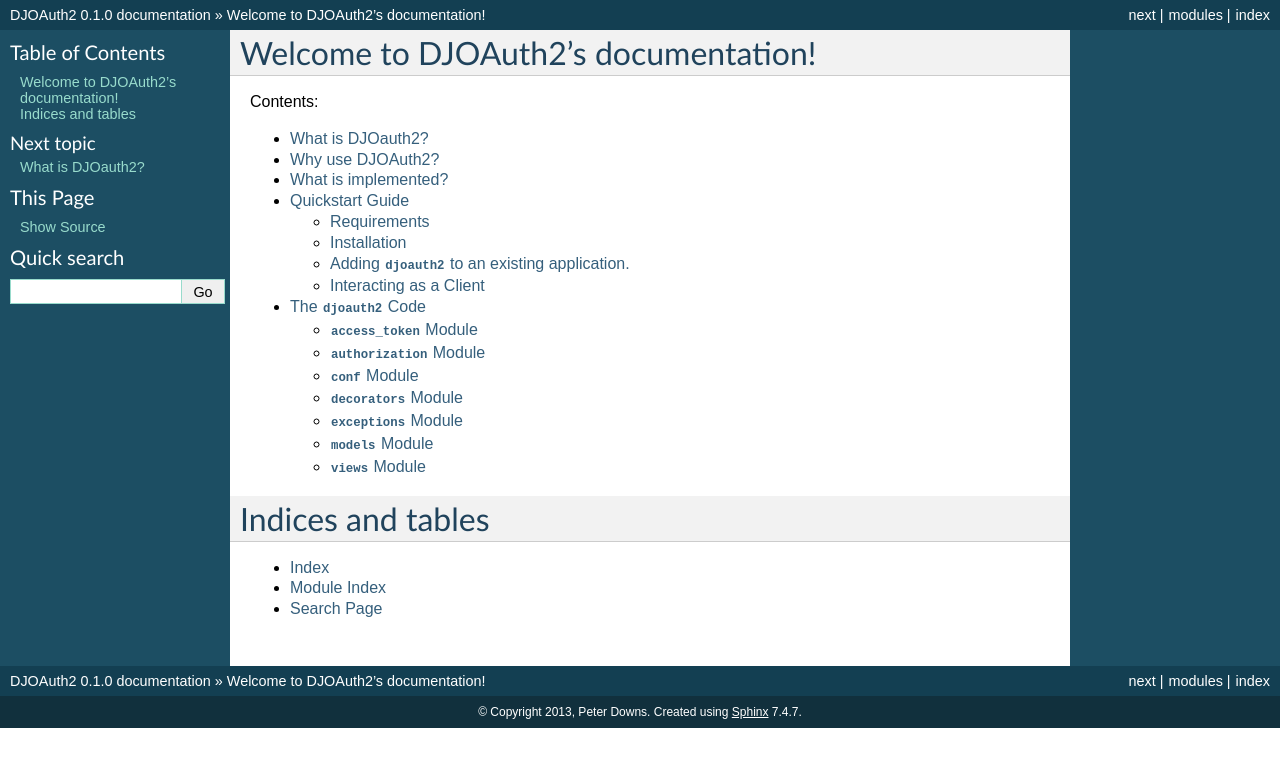
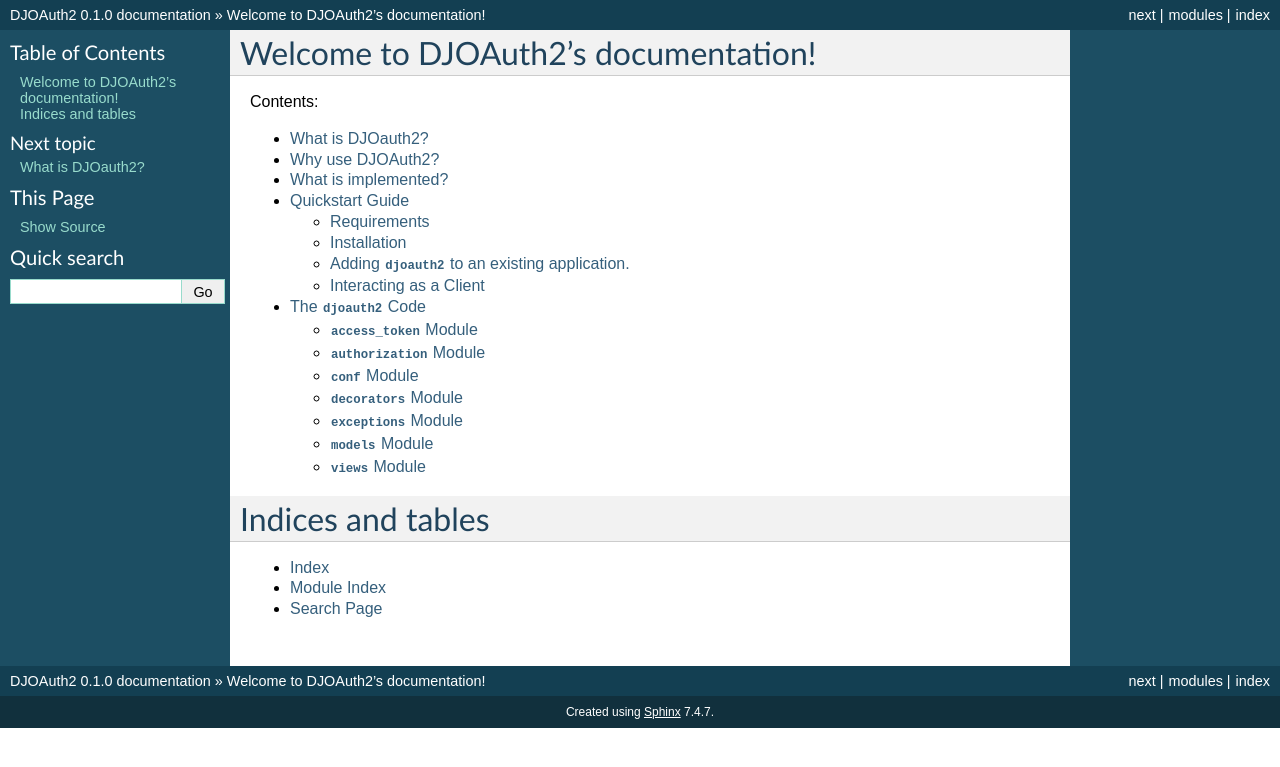
Before and after one commit to peterldowns/djoauth2, a Sphinx documentation site: the page built from docs/index.rst, in a window 1280 px wide. Shown: the top 767 px of the page. Built offline with Sphinx 7.4.7, drawn with Linux system fonts in a browser that asks for light colours.

Commit message:
Hide incorrect copyright in documentation.

```diff
--- a/docs/conf.py
+++ b/docs/conf.py
@@ -43,7 +43,9 @@
 
 # General information about the project.
 project = u'DJOAuth2'
-copyright = u'2013, Peter Downs'
+copyright = u'(see the license file)'
+html_show_copyright = False
+
 
 # The version info for the project you're documenting, acts as replacement for
 # |version| and |release|, also used in various other places throughout the
```
